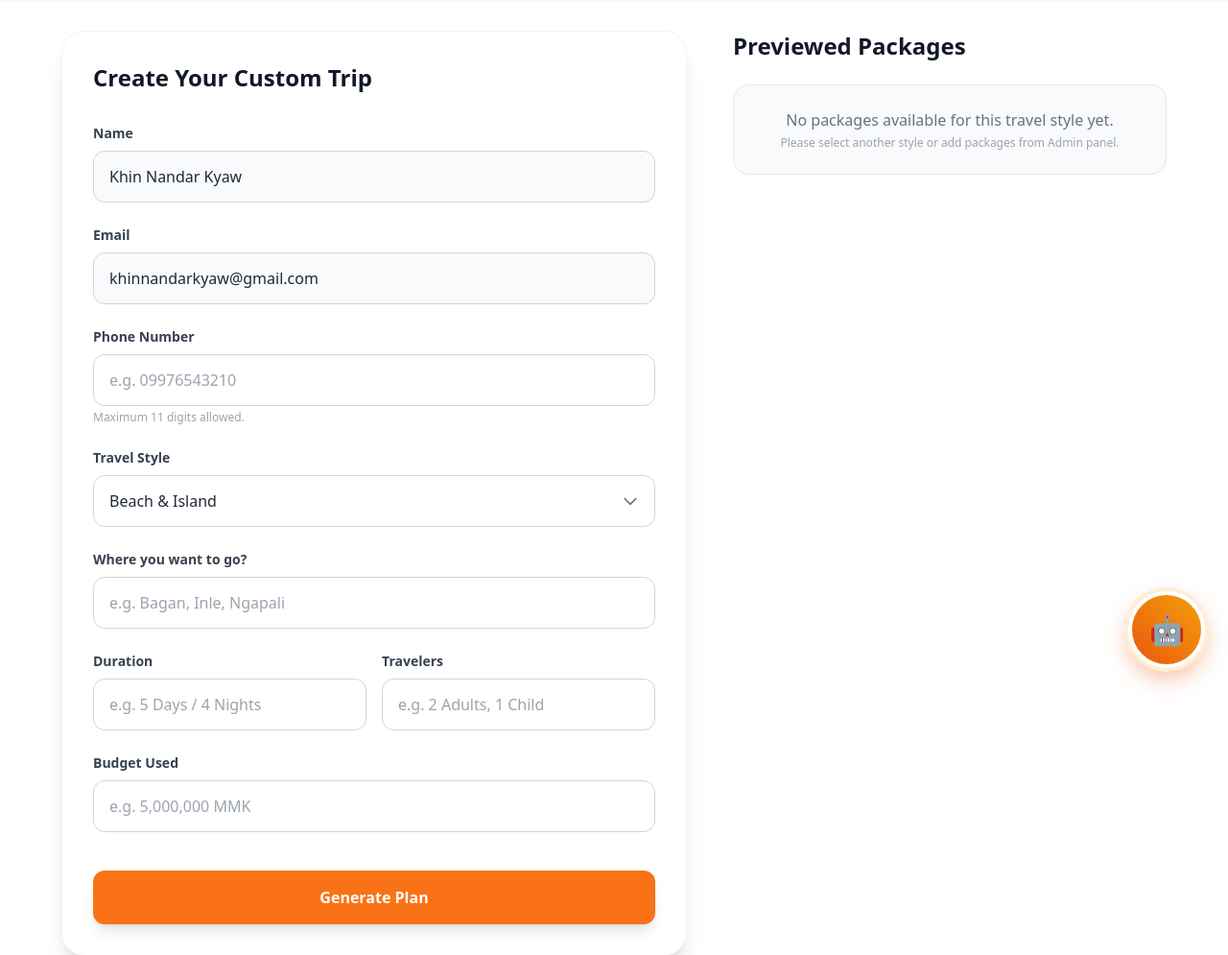
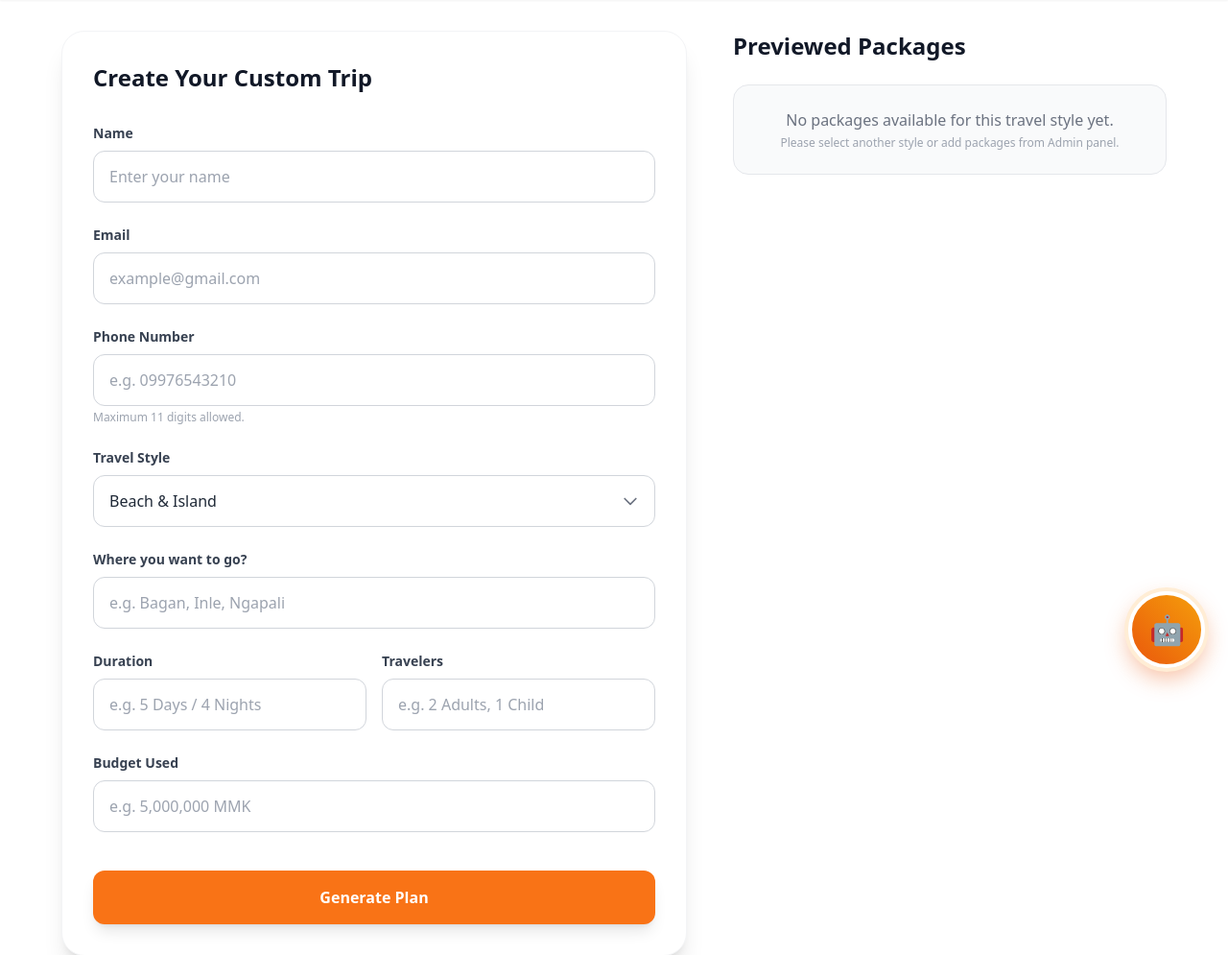
Before and after one commit to Kkhin-nd/ProjectShow, a Django app: template trip/templates/trip/plan_trip.html in a window 1280 px wide. Shown: the part 80-1075 px from the top of the page at 96% size. Run offline with Django 5.2, Linux system fonts and the light colour scheme; the template is opened without the code that fills it: most values are stand-ins (such as "Sample title", 1, 10 or a date in 2020); some libraries are stand-ins or nearby versions.

```diff
--- a/trip/templates/trip/plan_trip.html
+++ b/trip/templates/trip/plan_trip.html
@@ -41,18 +41,20 @@
             <form id="customTripForm" method="POST" class="space-y-6">
                 {% csrf_token %}
 
+                <!-- Name (အမည် - အလိုအလျောက်မပါရှိတော့ပါ) -->
                 <div>
                     <label class="block text-sm font-semibold text-gray-700 mb-2">
                         {% if request.LANGUAGE_CODE == 'my' %}အမည်{% else %}Name{% endif %}
                     </label>
-                    <input type="text" name="name" value="{% if request.user.is_authenticated %}{{ request.user.get_full_name|default:request.user.username }}{% else %}Khin Nandar Kyaw{% endif %}" required class="w-full bg-gray-50 border border-gray-300 rounded-xl px-4 py-3.5 text-gray-800 focus:outline-none focus:ring-2 focus:ring-orange-500">
+                    <input type="text" name="name" placeholder="{% if request.LANGUAGE_CODE == 'my' %}သင့်နာမည်ထည့်ရန်{% else %}Enter your name{% endif %}" required class="w-full bg-white border border-gray-300 rounded-xl px-4 py-3.5 text-gray-800 focus:outline-none focus:ring-2 focus:ring-orange-500">
                 </div>
 
+                <!-- Email (အီးမေးလ် - အလိုအလျောက်မပါရှိတော့ပါ) -->
                 <div>
                     <label class="block text-sm font-semibold text-gray-700 mb-2">
                         {% if request.LANGUAGE_CODE == 'my' %}အီးမေးလ်{% else %}Email{% endif %}
                     </label>
-                    <input type="email" name="email" value="{% if request.user.is_authenticated %}{{ request.user.email }}{% else %}khinnandarkyaw@gmail.com{% endif %}" required class="w-full bg-gray-50 border border-gray-300 rounded-xl px-4 py-3.5 text-gray-800 focus:outline-none focus:ring-2 focus:ring-orange-500">
+                    <input type="email" name="email" placeholder="example@gmail.com" required class="w-full bg-white border border-gray-300 rounded-xl px-4 py-3.5 text-gray-800 focus:outline-none focus:ring-2 focus:ring-orange-500">
                 </div>
 
                 <!-- Phone Number (Max Length 11 Digits) -->
```
